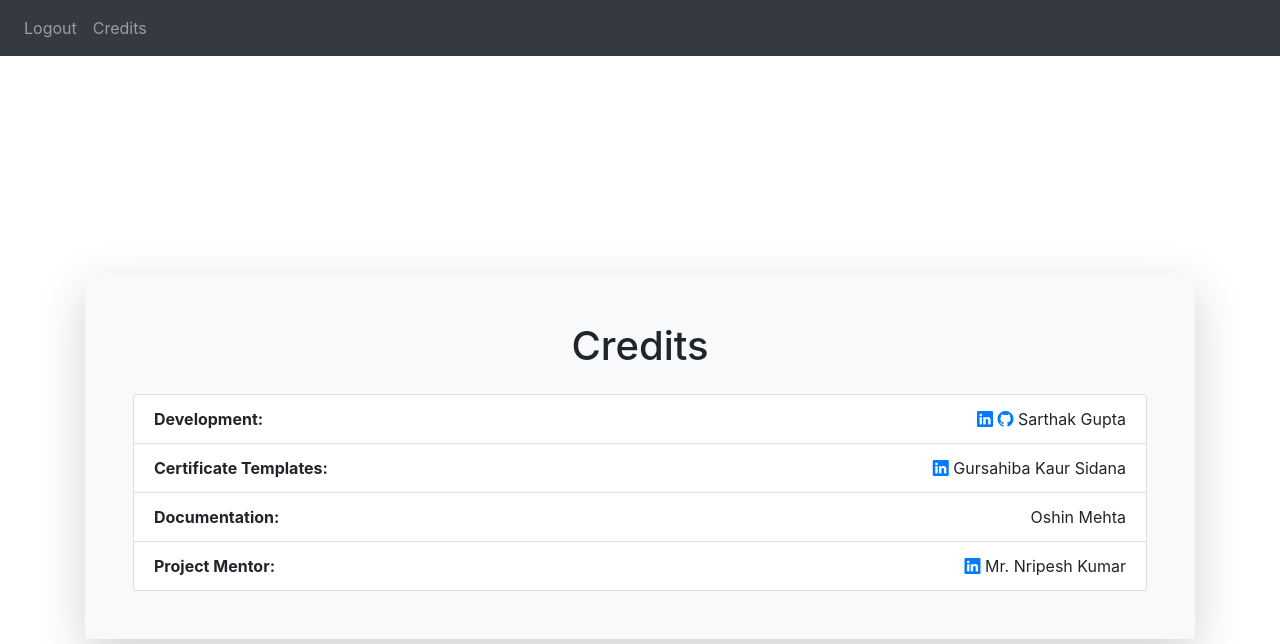
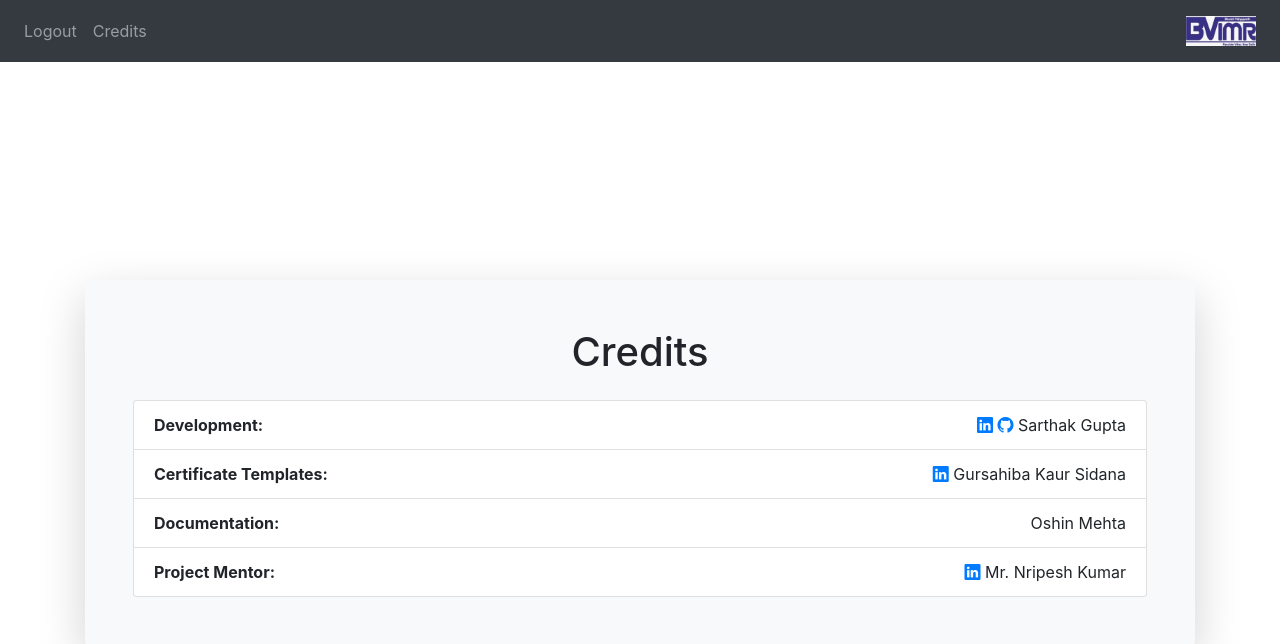
Before and after one commit to sarthakghere/student-support-cell, a Django app: page /credits/ in a window 1280 px wide. Shown: the top 644 px of the page. Run offline with Django 5.2, Linux system fonts and the light colour scheme; the visitor is signed in with stand-in values (Sample User, id 1); some libraries are stand-ins or nearby versions.

Commit message:
Added college logo in nav bar

```diff
--- a/authentication/templates/authentication/base.html
+++ b/authentication/templates/authentication/base.html
@@ -1,3 +1,4 @@
+{% load static %}
 <!DOCTYPE html>
 <html lang="en">
 <head>
@@ -52,6 +53,11 @@
     .container {
         padding-bottom: 80px; /* Adjust this based on footer height */
     }
+    .profile-icon {
+    width: 70px;  /* Adjust size as needed */
+    height: 30px;
+    object-fit: cover;
+}
 
 
         {% block style %}{% endblock %}
@@ -97,6 +103,14 @@
                     </li>
                 {% endif %}
             </ul>
+
+            <ul class="navbar-nav ml-auto">
+                <li class="nav-item">
+                    <a class="nav-link" href="#">
+                        <img src="{% static 'images/college_logo.png' %}" alt="Profile Icon" class="profile-icon">
+                    </a>
+                </li>
+            </ul>
         </div>
     </nav>
 
```
